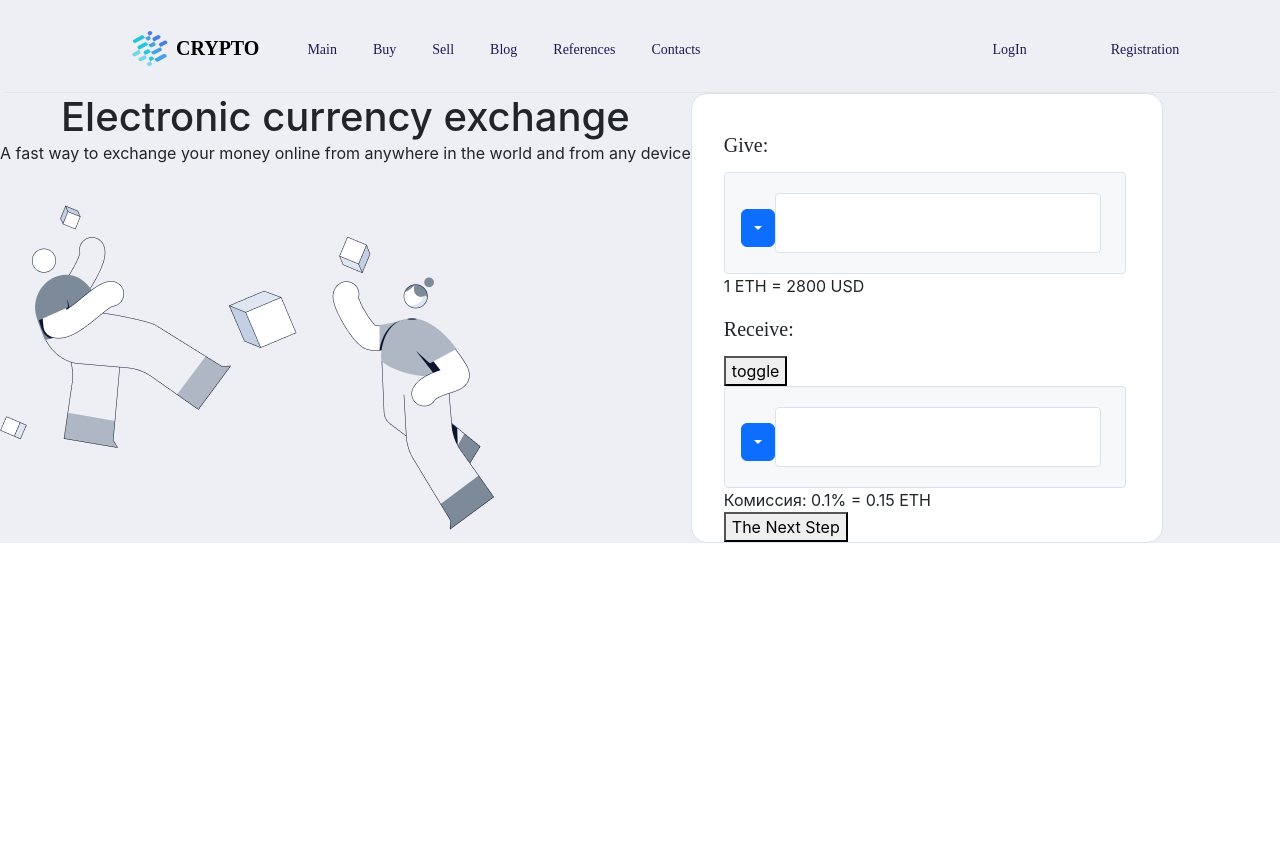
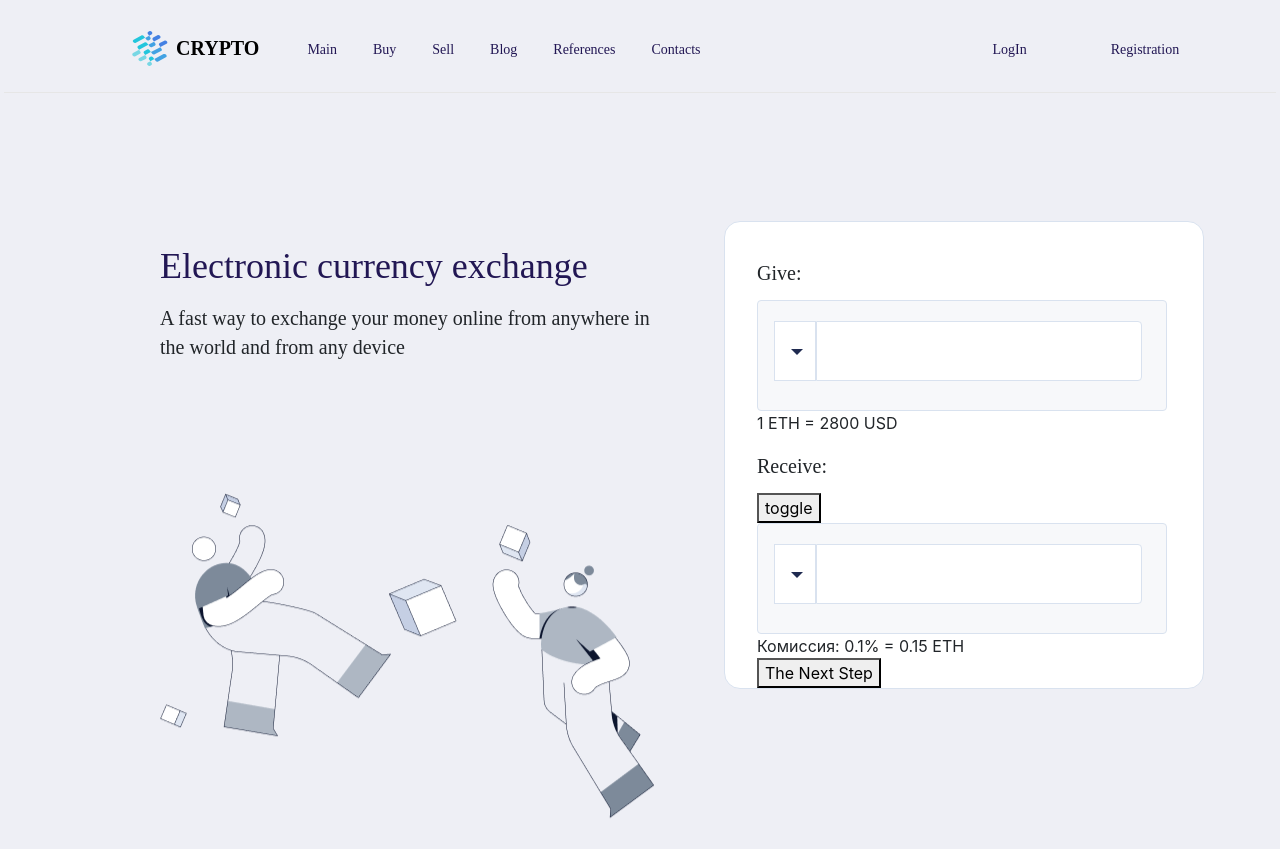
Before and after one commit to Oleksandr-Berd/crypto-exchange, a React (Create React App) app: page / in a window 1280 px wide. Before the commit the page ends 800 px from the top, so only its background shows below. Built offline with nearby package versions, Linux system fonts and the light colour scheme.

Commit message:
styling main page

```diff
--- /dev/null
+++ b/src/Pages/MainPage/Illustration.jsx
@@ -0,0 +1,9 @@
+import illustration from "../../assets/images/ILUSTRATION.png";
+
+import * as SC from "./MainPageStyled"
+
+const Illustration = () => {
+  return <SC.Image src={illustration} alt="illustration" />;
+};
+
+export default Illustration;
--- a/src/Pages/MainPage/MainPage.jsx
+++ b/src/Pages/MainPage/MainPage.jsx
@@ -1,13 +1,17 @@
 import ExchangeForm from "../../components/ExchangeForm/ExchangeForm";
 import MainTextBox from "../../components/MainTextBox/MainTextBox";
+import Illustration from "./Illustration";
 import * as SC from "./MainPageStyled"
 
 
 const MainPage = () => {
   return (
     <SC.MainPage>
-          <MainTextBox />
-          <ExchangeForm/>
+      <SC.Container>
+              <MainTextBox />
+              <Illustration/>
+      </SC.Container>
+      <ExchangeForm />
     </SC.MainPage>
   );
 };
--- a/src/Pages/MainPage/MainPageStyled.js
+++ b/src/Pages/MainPage/MainPageStyled.js
@@ -1,6 +1,22 @@
 import styled from "styled-components"
 
 export const MainPage = styled.div`
-display: flex;
-flex-direction: row;
+position: relative;
+
+  display: flex;
+  flex-direction: row;
+
+  padding-top: ${(props) => props.theme.space[11]};
+  padding-bottom: ${(props) => props.theme.space[12]};
+  padding-left: ${(props) => props.theme.space[12]};
+`;
+
+export const Container = styled.div`
+
+`;
+
+export const Image = styled.img`
+position: absolute;
+
+transform: translateY(25%);
 `
--- a/src/components/ExchangeForm/ExchangeForm.jsx
+++ b/src/components/ExchangeForm/ExchangeForm.jsx
@@ -6,15 +6,16 @@ import * as SC from "./ExchangeFormStyled"
 
 const ExchangeForm = () => {
     return (
+
         <Formik initialValues={{ selectedOption: "" }}>
           {({ values, handleChange }) => (
             <SC.CustomForm>
               <SC.Label htmlFor="give">Give:</SC.Label>
               <SC.CustomDropdown>
-            <Dropdown.Toggle
+                <SC.CustomDropdownToggle
                   variant="primary"
                   id="dropdown-basic"
-            ></Dropdown.Toggle>
+                ></SC.CustomDropdownToggle>
 
                 <Dropdown.Menu>
                   <Field
@@ -53,10 +54,10 @@ const ExchangeForm = () => {
               </div>
 
               <SC.CustomDropdown>
-            <Dropdown.Toggle
+                <SC.CustomDropdownToggle
                   variant="primary"
                   id="dropdown-basic"
-            ></Dropdown.Toggle>
+                ></SC.CustomDropdownToggle>
 
                 <Dropdown.Menu>
                   <Field
@@ -93,6 +94,7 @@ const ExchangeForm = () => {
             </SC.CustomForm>
           )}
         </Formik>
+
     );
 };
 
--- a/src/components/ExchangeForm/ExchangeFormStyled.js
+++ b/src/components/ExchangeForm/ExchangeFormStyled.js
@@ -1,6 +1,10 @@
 import { Field, Form } from "formik";
 import { Dropdown } from "react-bootstrap";
 import styled from "styled-components"
+
+export const FormContainer = styled.div`
+
+`
 
 export const CustomForm = styled(Form)`
   padding-top: ${(props) => props.theme.space[9]};
@@ -48,4 +52,20 @@ export const CustomInput = styled(Field)`
 
   border: 1px solid #d9e2ef;
   border-radius: ${(props) => props.theme.radius[0]};
+  border-bottom-left-radius: 0;
+  border-top-left-radius: 0;
 `;
+
+export const CustomDropdownToggle = styled(Dropdown.Toggle)`
+display: inline-block;
+  padding-top: ${(props) => props.theme.space[4]};
+  padding-left: ${(props) => props.theme.space[4]};
+  padding-bottom: ${(props) => props.theme.space[3]};
+  margin-bottom: 9px;
+
+  font-size: ${(props) => props.theme.size.S};
+  background-color: ${(props) => props.theme.color.formBackground};
+  color: ${(props) => props.theme.color.auth};
+  border: 1px solid #d9e2ef;
+  border-radius: 0;
+`;
--- a/src/components/MainTextBox/MainTextBox.jsx
+++ b/src/components/MainTextBox/MainTextBox.jsx
@@ -1,15 +1,16 @@
-import illustration from "../../assets/images/ILUSTRATION.png"
+import * as SC from "./MainTextBoxStyled"
+
 
 const MainTextBox = () => {
     return (
-      <div>
-        <h1>Electronic currency exchange</h1>
-        <p>
+      <SC.Container>
+        <SC.Title>Electronic currency exchange</SC.Title>
+        <SC.Text>
           A fast way to exchange your money online from anywhere in the world
           and from any device
-        </p>
-        <img src={illustration} alt="illustration" />
-      </div>
+        </SC.Text>
+
+      </SC.Container>
     );
 }
 
--- /dev/null
+++ b/src/components/MainTextBox/MainTextBoxStyled.js
@@ -0,0 +1,23 @@
+import styled from "styled-components"
+
+export const Container = styled.div`
+  width: 500px;
+  margin-right: ${(props) => props.theme.space[10]};
+  padding-top: ${(props) => props.theme.space[6]};
+
+  text-align: left;
+`;
+
+export const Title = styled.h1`
+margin-bottom: ${props => props.theme.space[4]};
+
+font-family: ${props => props.theme.fontFamily.text};
+font-size: ${props => props.theme.size.XM};
+color: ${props => props.theme.color.text};
+`;
+
+export const Text = styled.p`
+font-family: ${props => props.theme.fontFamily.text};
+font-size: ${props => props.theme.size.S};
+line-height: 1.45;
+`
```
Lines whose indentation alone changed are shown as unchanged.
